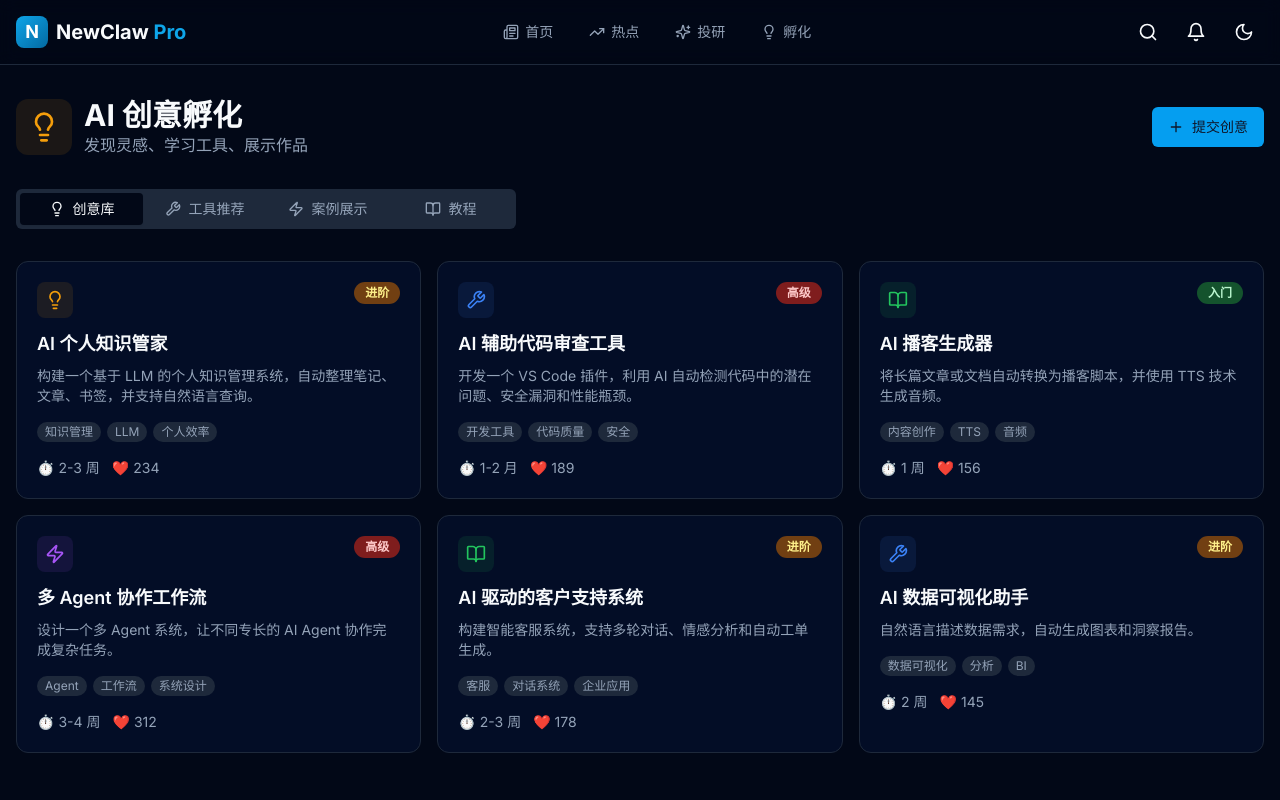
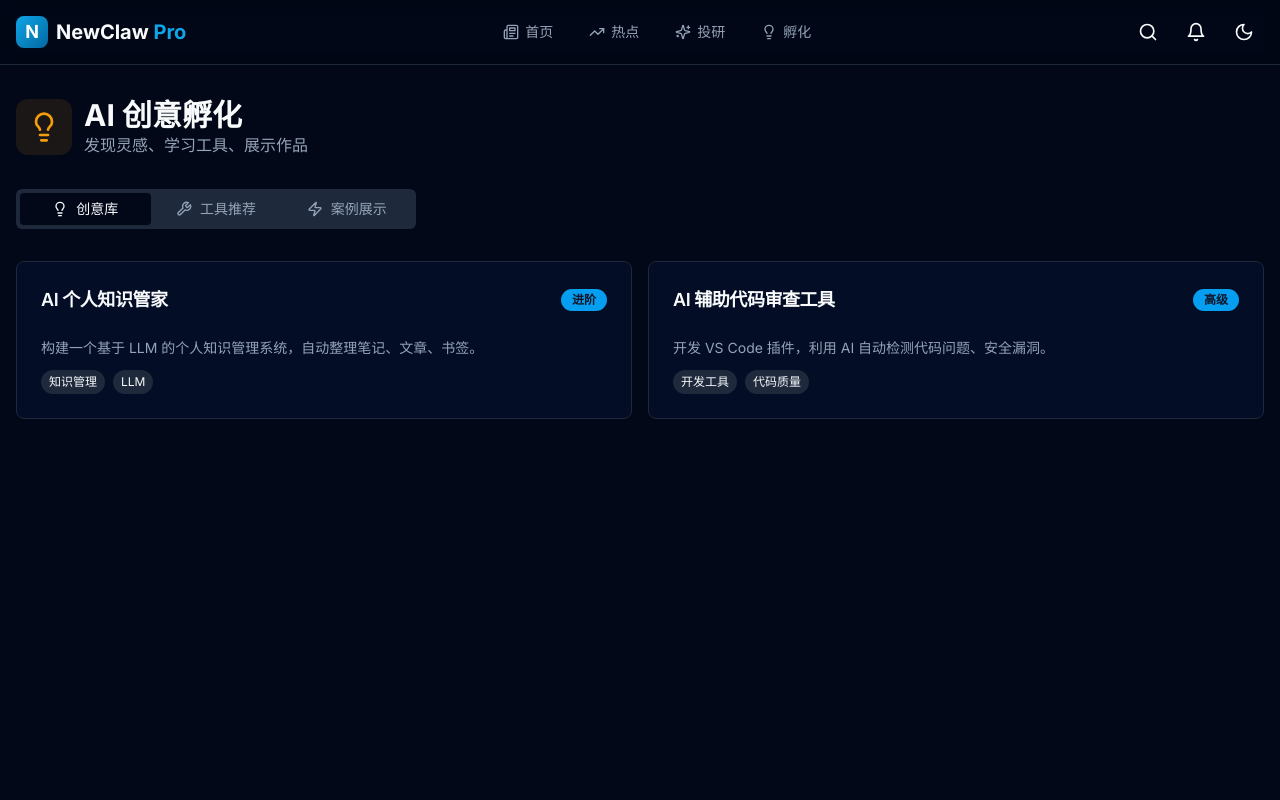
Before and after one commit to btcloong/newclaw-pro, a Next.js app: page /incubator in a window 1280 px wide. Shown: the top 800 px of the page. Built offline with nearby package versions, Linux system fonts and the light colour scheme.

Commit message:
Fix client component issues, simplify incubator page

```diff
--- a/next.config.mjs
+++ b/next.config.mjs
@@ -9,10 +9,7 @@ const nextConfig = {
   images: {
     unoptimized: true,
   },
-  swcMinify: true,
-  experimental: {
-    optimizePackageImports: ['lucide-react', '@radix-ui/react-icons'],
-  },
+  staticPageGenerationTimeout: 180,
 };
 
 export default nextConfig;
--- a/src/app/incubator/page.tsx
+++ b/src/app/incubator/page.tsx
@@ -1,146 +1,29 @@
+"use client";
+
 import { Lightbulb, Wrench, BookOpen, Zap, Plus } from "lucide-react";
 import { Tabs, TabsContent, TabsList, TabsTrigger } from "@/components/ui/tabs";
 import { Button } from "@/components/ui/button";
-import { IdeaCard } from "@/components/idea-card";
-import { ProjectCard } from "@/components/project-card";
+import { Card, CardContent, CardHeader, CardTitle } from "@/components/ui/card";
+import { Badge } from "@/components/ui/badge";
 
 const ideas = [
   {
     id: "i1",
     title: "AI 个人知识管家",
-    description: "构建一个基于 LLM 的个人知识管理系统，自动整理笔记、文章、书签，并支持自然语言查询。",
-    category: "创意" as const,
-    tags: ["知识管理", "LLM", "个人效率"],
-    difficulty: "进阶" as const,
-    estimatedTime: "2-3 周",
+    description: "构建一个基于 LLM 的个人知识管理系统，自动整理笔记、文章、书签。",
+    category: "创意",
+    tags: ["知识管理", "LLM"],
+    difficulty: "进阶",
     likes: 234,
   },
   {
     id: "i2",
     title: "AI 辅助代码审查工具",
-    description: "开发一个 VS Code 插件，利用 AI 自动检测代码中的潜在问题、安全漏洞和性能瓶颈。",
-    category: "工具" as const,
-    tags: ["开发工具", "代码质量", "安全"],
-    difficulty: "高级" as const,
-    estimatedTime: "1-2 月",
+    description: "开发 VS Code 插件，利用 AI 自动检测代码问题、安全漏洞。",
+    category: "工具",
+    tags: ["开发工具", "代码质量"],
+    difficulty: "高级",
     likes: 189,
-  },
-  {
-    id: "i3",
-    title: "AI 播客生成器",
-    description: "将长篇文章或文档自动转换为播客脚本，并使用 TTS 技术生成音频。",
-    category: "案例" as const,
-    tags: ["内容创作", "TTS", "音频"],
-    difficulty: "入门" as const,
-    estimatedTime: "1 周",
-    likes: 156,
-  },
-  {
-    id: "i4",
-    title: "多 Agent 协作工作流",
-    description: "设计一个多 Agent 系统，让不同专长的 AI Agent 协作完成复杂任务。",
-    category: "教程" as const,
-    tags: ["Agent", "工作流", "系统设计"],
-    difficulty: "高级" as const,
-    estimatedTime: "3-4 周",
-    likes: 312,
-  },
-  {
-    id: "i5",
-    title: "AI 驱动的客户支持系统",
-    description: "构建智能客服系统，支持多轮对话、情感分析和自动工单生成。",
-    category: "案例" as const,
-    tags: ["客服", "对话系统", "企业应用"],
-    difficulty: "进阶" as const,
-    estimatedTime: "2-3 周",
-    likes: 178,
-  },
-  {
-    id: "i6",
-    title: "AI 数据可视化助手",
-    description: "自然语言描述数据需求，自动生成图表和洞察报告。",
-    category: "工具" as const,
-    tags: ["数据可视化", "分析", "BI"],
-    difficulty: "进阶" as const,
-    estimatedTime: "2 周",
-    likes: 145,
-  },
-];
-
-const recommendedTools = [
-  {
-    id: "t1",
-    name: "LangChain",
-    description: "构建 LLM 应用的首选框架，支持链式调用、记忆管理和工具集成",
-    category: "开发框架",
-    tags: ["Python", "JavaScript", "LLM"],
-    stars: 98000,
-    source: "github" as const,
-    url: "https://langchain.com",
-  },
-  {
-    id: "t2",
-    name: "LlamaIndex",
-    description: "数据框架，用于将私有数据连接到 LLM",
-    category: "开发框架",
-    tags: ["RAG", "向量数据库", "Python"],
-    stars: 45000,
-    source: "github" as const,
-    url: "https://llamaindex.ai",
-  },
-  {
-    id: "t3",
-    name: "CrewAI",
-    description: "多 Agent 协作框架，轻松构建 Agent 团队",
-    category: "Agent 框架",
-    tags: ["Agent", "协作", "自动化"],
-    stars: 23000,
-    source: "github" as const,
-    url: "https://crewai.io",
-  },
-  {
-    id: "t4",
-    name: "Vercel AI SDK",
-    description: "构建 AI 驱动流式 UI 的 Toolkit",
-    category: "UI 框架",
-    tags: ["React", "流式", "UI"],
-    stars: 12000,
-    source: "github" as const,
-    url: "https://sdk.vercel.ai",
-  },
-];
-
-const showcaseProjects = [
-  {
-    id: "s1",
-    name: "AI 写作助手",
-    description: "基于 GPT-4 的长文写作助手，支持大纲生成、段落扩展和风格调整",
-    category: "内容创作",
-    tags: ["写作", "GPT-4", "生产力"],
-    upvotes: 3200,
-    source: "producthunt" as const,
-    url: "#",
-    isTrending: true,
-  },
-  {
-    id: "s2",
-    name: "智能会议纪要",
-    description: "自动转录会议录音，生成结构化纪要和行动项",
-    category: "生产力",
-    tags: ["会议", "语音", "自动化"],
-    upvotes: 2800,
-    source: "producthunt" as const,
-    url: "#",
-  },
-  {
-    id: "s3",
-    name: "AI 面试官",
-    description: "模拟技术面试，提供实时反馈和改进建议",
-    category: "教育",
-    tags: ["面试", "学习", "编程"],
-    upvotes: 2100,
-    source: "producthunt" as const,
-    url: "#",
   },
 ];
 
@@ -148,8 +31,7 @@ export default function IncubatorPage() {
   return (
     <div className="min-h-screen">
       <div className="container mx-auto px-4 py-8">
-        <div className="flex items-center justify-between mb-8">
-          <div className="flex items-center gap-3">
+        <div className="flex items-center gap-3 mb-8">
           <div className="p-3 rounded-xl bg-amber-500/10">
             <Lightbulb className="w-8 h-8 text-amber-500" />
           </div>
@@ -158,14 +40,9 @@ export default function IncubatorPage() {
             <p className="text-muted-foreground">发现灵感、学习工具、展示作品</p>
           </div>
         </div>
-          <Button className="gap-2">
-            <Plus className="w-4 h-4" />
-            提交创意
-          </Button>
-        </div>
 
         <Tabs defaultValue="ideas" className="space-y-8">
-          <TabsList className="grid w-full grid-cols-4 lg:w-[500px]">
+          <TabsList className="grid w-full grid-cols-3 lg:w-[400px]">
             <TabsTrigger value="ideas" className="gap-2">
               <Lightbulb className="w-4 h-4" />
               创意库
@@ -178,43 +55,42 @@ export default function IncubatorPage() {
               <Zap className="w-4 h-4" />
               案例展示
             </TabsTrigger>
-            <TabsTrigger value="tutorials" className="gap-2">
-              <BookOpen className="w-4 h-4" />
-              教程
-            </TabsTrigger>
           </TabsList>
 
           <TabsContent value="ideas">
-            <div className="grid grid-cols-1 md:grid-cols-2 lg:grid-cols-3 gap-4">
+            <div className="grid grid-cols-1 md:grid-cols-2 gap-4">
               {ideas.map((idea) => (
-                <IdeaCard key={idea.id} {...idea} />
+                <Card key={idea.id} className="hover:shadow-md transition-shadow">
+                  <CardHeader>
+                    <div className="flex items-center justify-between">
+                      <CardTitle className="text-lg">{idea.title}</CardTitle>
+                      <Badge>{idea.difficulty}</Badge>
+                    </div>
+                  </CardHeader>
+                  <CardContent>
+                    <p className="text-sm text-muted-foreground mb-3">{idea.description}</p>
+                    <div className="flex flex-wrap gap-2">
+                      {idea.tags.map((tag) => (
+                        <span key={tag} className="text-xs px-2 py-1 rounded-full bg-muted">
+                          {tag}
+                        </span>
+                      ))}
+                    </div>
+                  </CardContent>
+                </Card>
               ))}
             </div>
           </TabsContent>
 
           <TabsContent value="tools">
-            <div className="grid grid-cols-1 md:grid-cols-2 gap-4">
-              {recommendedTools.map((tool) => (
-                <ProjectCard key={tool.id} {...tool} />
-              ))}
+            <div className="text-center py-12 text-muted-foreground">
+              工具推荐内容即将上线
             </div>
           </TabsContent>
 
           <TabsContent value="showcase">
-            <div className="grid grid-cols-1 md:grid-cols-2 lg:grid-cols-3 gap-4">
-              {showcaseProjects.map((project) => (
-                <ProjectCard key={project.id} {...project} />
-              ))}
-            </div>
-          </TabsContent>
-
-          <TabsContent value="tutorials">
-            <div className="grid grid-cols-1 md:grid-cols-2 gap-4">
-              {ideas
-                .filter((i) => i.category === "教程")
-                .map((tutorial) => (
-                  <IdeaCard key={tutorial.id} {...tutorial} />
-                ))}
+            <div className="text-center py-12 text-muted-foreground">
+              案例展示内容即将上线
             </div>
           </TabsContent>
         </Tabs>
```
Lines whose indentation alone changed are shown as unchanged.
